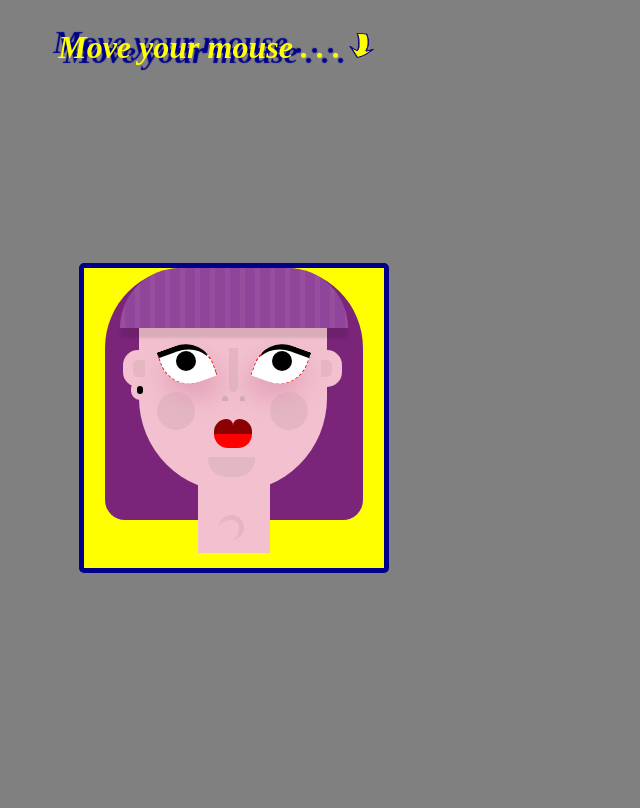
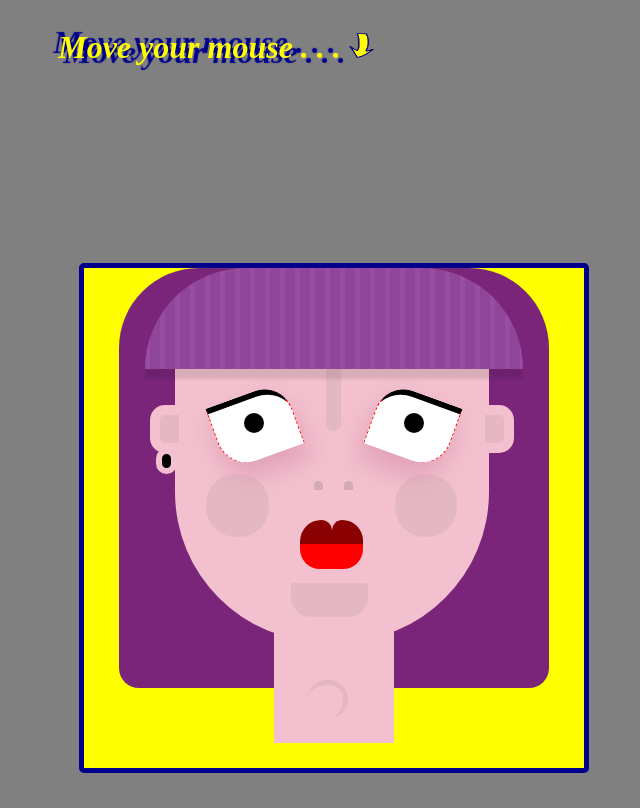
Before and after one commit to svenbol/svenbol.github.io, a PHP site: page /PureCss/index.html in a window 1280 px wide. Shown: the whole page, without its empty margins (424-1064 px from the left). Run offline with PHP 8.4, Linux system fonts and the light colour scheme.

Commit message:
Update style.css

```diff
--- a/PureCss/style.css
+++ b/PureCss/style.css
@@ -42,8 +42,8 @@ h1{
 
 /* BOX ALLES */
     .all{
-        width: 300px;
-        height: 300px;
+        width: 500px;
+        height: 500px;
         background-color: yellow;
         left: calc((50vw) - 145px);
         top: calc((50vh) - 145px);
```
